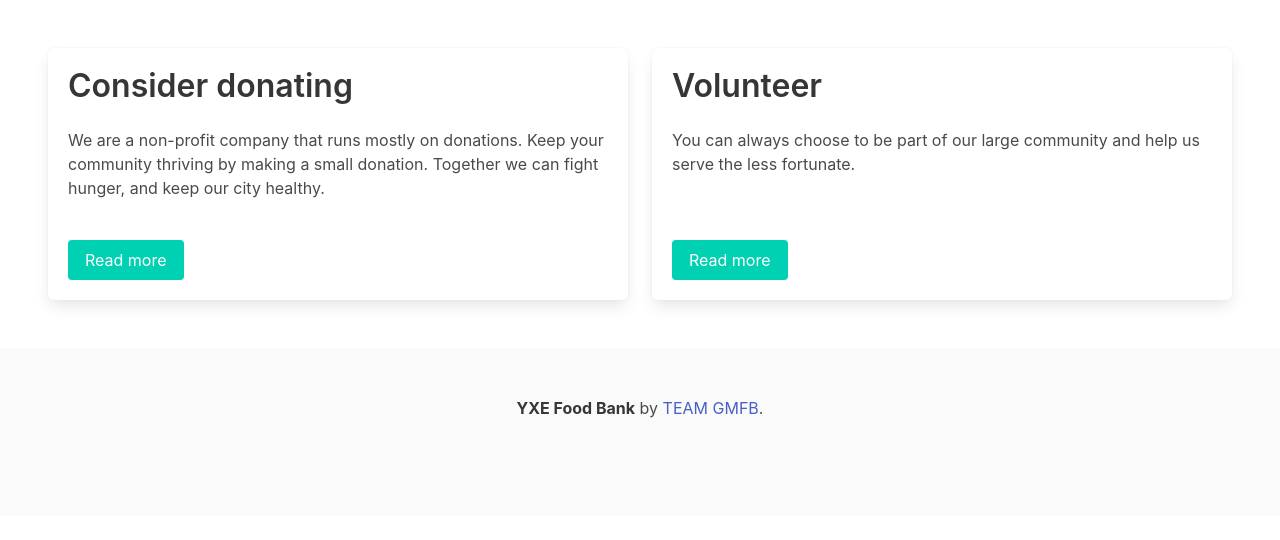
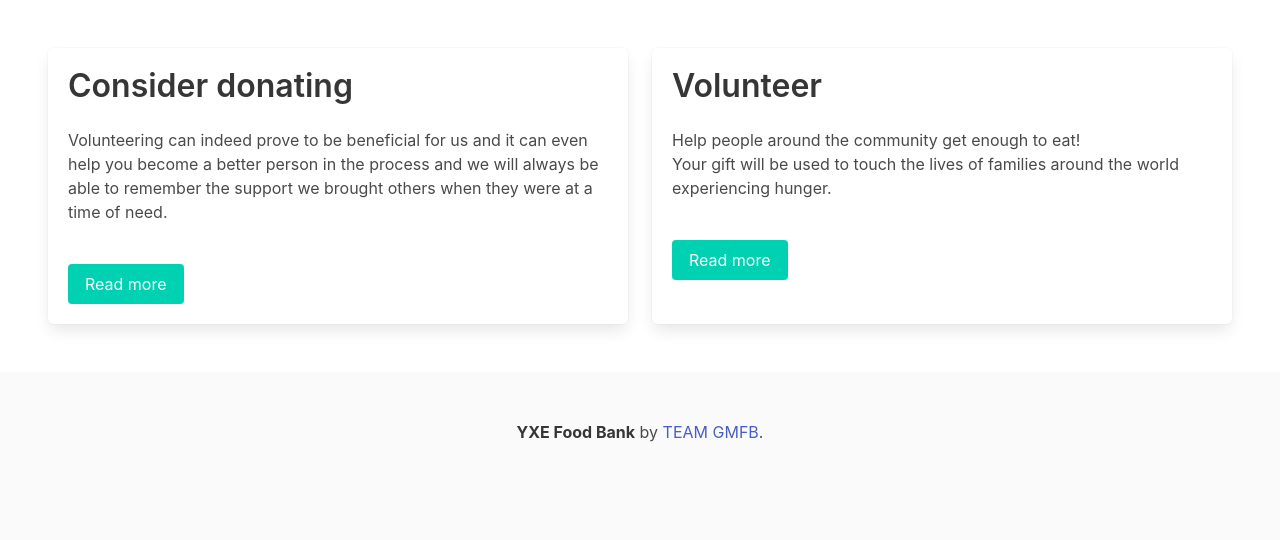
Before and after one commit to seemslikeali/yxefoodbank, a Django app: page / in a window 1280 px wide. Shown: the part 452-992 px from the top of the page. Before the commit the page ends 870 px from the top, so only its background shows below. Run offline with Django 4.2, Linux system fonts and the light colour scheme; some libraries are stand-ins or nearby versions.

Commit message:
homepage edits
paraphrase

```diff
--- a/base/templates/base/home.html
+++ b/base/templates/base/home.html
@@ -21,8 +21,7 @@
         <p class="title">Consider donating</p>
 
         <div class="content">
-          <p>We are a non-profit company that runs mostly on donations. Keep your community thriving by making a small donation.
-            Together we can fight hunger, and keep our city healthy.</p>
+          <p>Volunteering can indeed prove to be beneficial for us and it can even help you become a better person in the process and we will always be able to remember the support we brought others when they were at a time of need.</p>
           <br>
           <a class="button is-primary" href="{% url 'donationpage' %}">Read more</a>
         </div>
@@ -33,8 +32,7 @@
       <article class="tile is-child box">
         <p class="title">Volunteer</p>
         <div class="content">
-          <p>You can always choose to be part of our large community and help us serve the less fortunate.</p>
-          <br>
+          <p>Help people around the community get enough to eat!<br>Your gift will be used to touch the lives of families around the world experiencing hunger.</p>
           <br>
           <a class="button is-primary" href="{% url 'volunteer' %}">Read more</a>
         </div>
```
Also changed, not shown: db.sqlite3.
